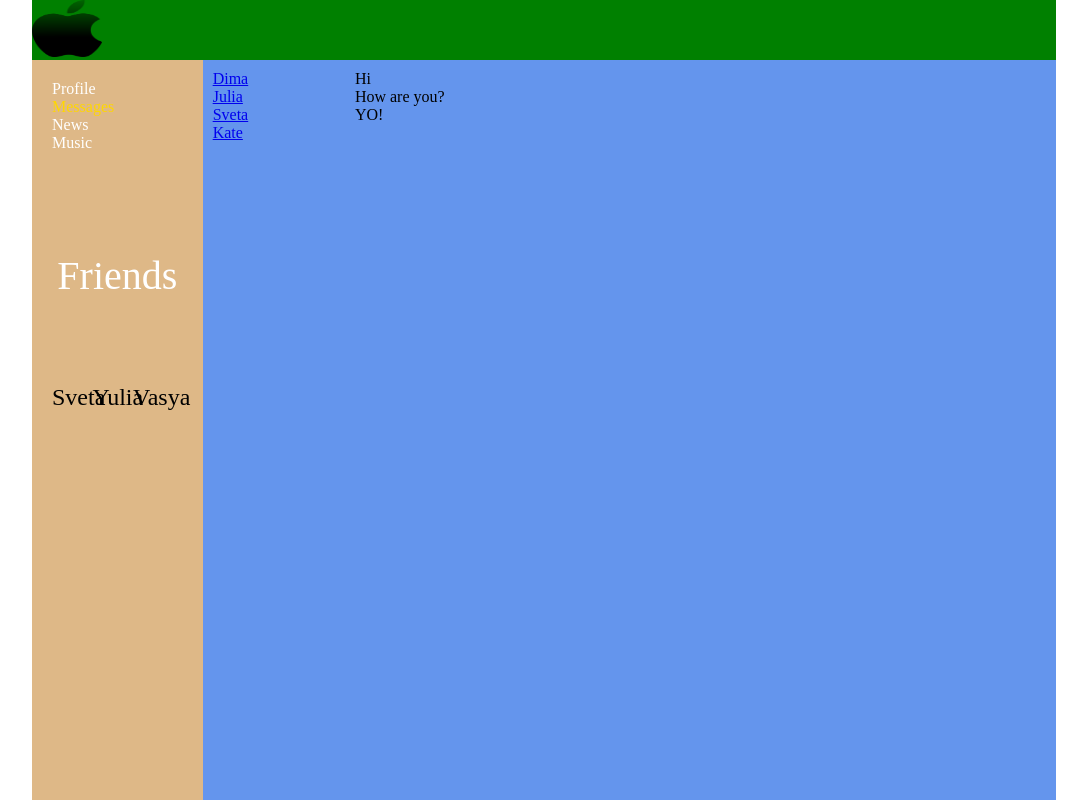
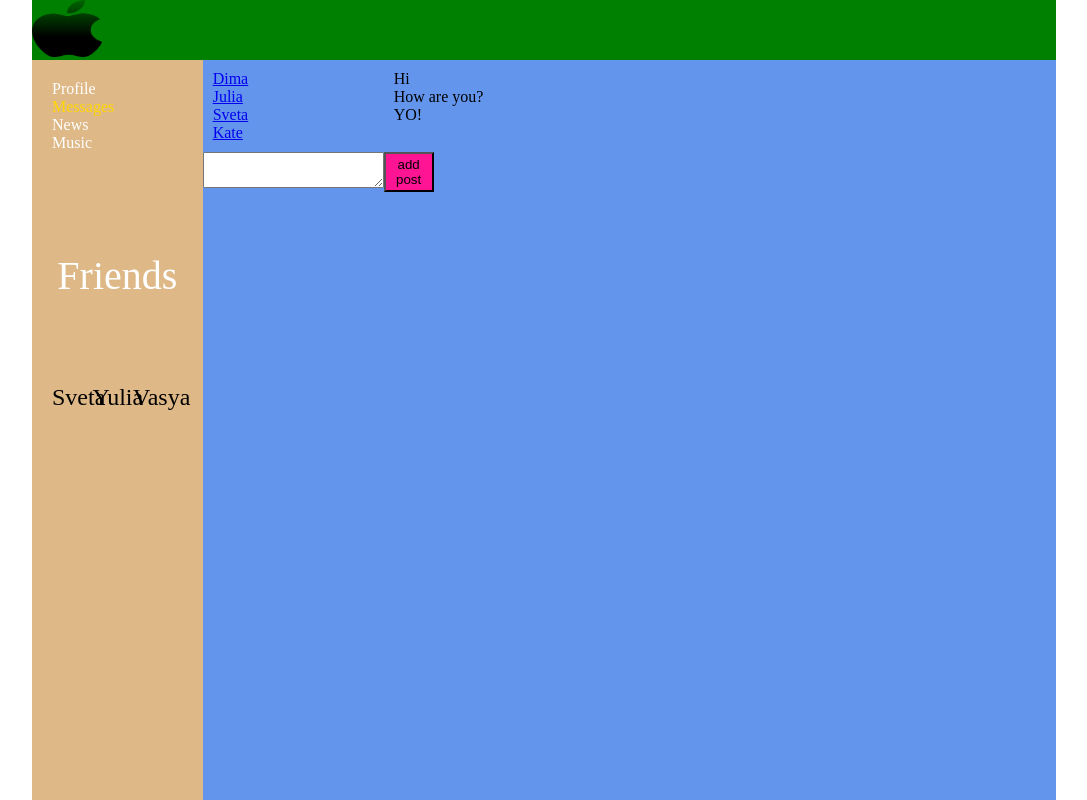
Before and after one commit to Alexandr1111/reactApp, a React (Create React App) app: page /dialogs in a window 1280 px wide. Shown: the whole page, without its empty margins (96-1183 px from the left). Built offline with nearby package versions, Linux system fonts and the light colour scheme.

Commit message:
onClick, ref, virtualDOM. Функция по props

```diff
--- a/src/components/App.js
+++ b/src/components/App.js
@@ -4,12 +4,12 @@ import Header from "./Header/Header";
 import NavBar from "./NavBar/NavBar";
 import Dialogs from "./Dialogs/Dialogs";
 import Profile from "./Profile/MyPosts/Profile";
-import Route from "react-router-dom/es/Route";
+import { Route } from "react-router-dom";
 import {BrowserRouter} from "react-router-dom";
 import Music from "./Music/Music";
 
 //Компонент рендярящий компонент
-let HightOrderComponent = () => <Profile />
+//let HightOrderComponent = () => <Profile />
 
 const App = (props) => {
 
@@ -24,9 +24,9 @@ const App = (props) => {
                 <div className='app-wrapper-content'>
                     {/* Можем сделать чтобы вызвался компонент в виде функции для передачи пропсов */}
                     {/*Получаем по пропсам данные*/}
-                    <Route path='/dialogs' render={ () => <Dialogs state={props.state} />} />
+                    <Route path='/dialogs' render={ () => <Dialogs state={props.state} addPost={props.addPost} />} />
                     {/* или так */}
-                    <Route path='/profile' component={ HightOrderComponent } />
+                    <Route path='/profile' render={ () => <Profile state={props.state} addPost={props.addPost} />} />
                     <Route path='/music' render={ () => <Music /> } />
                 </div>
 
--- a/src/components/Dialogs/Dialogs.jsx
+++ b/src/components/Dialogs/Dialogs.jsx
@@ -36,6 +36,13 @@ const Dialogs = (props) => {
 //         <DialogItem name={dialogsData[3].name} id={dialogsData[3].id} />
 //     ]
 
+    let messageRef = React.createRef();
+
+    let addMessage = () => {
+        let text = messageRef.current.value;
+        //alert(text);
+        props.addPost(text);
+    }
 
 
     let dialogsElements = props.state.dialogsData.map( d => <DialogItem name={d.name} id={d.id} /> );
@@ -53,6 +60,14 @@ const Dialogs = (props) => {
                 { messagesElements }
 
             </div>
+
+            <div>
+                <textarea ref={ messageRef }></textarea>
+            </div>
+            <div>
+                <button className={ s.forBtn } onClick={ addMessage } > add post </button>
+            </div>
+
         </div>
     )
 }
--- a/src/components/Dialogs/Dialogs.module.css
+++ b/src/components/Dialogs/Dialogs.module.css
@@ -15,3 +15,8 @@
 .messages .message{
 
 }
+.forBtn{
+    width: 50px;
+    height: 40px;
+    background: deeppink;
+}
--- a/src/components/Profile/MyPosts/Profile.jsx
+++ b/src/components/Profile/MyPosts/Profile.jsx
@@ -2,7 +2,18 @@ import React from "react";
 import s from './Profile.module.css';
 import Post from "./Post/Post";
 
-const Profile = () => {
+const Profile = (props) => {
+
+    //Создаем ссылку на какой-то элемент
+    let newPostElement = React.createRef();
+
+    let addPost = () => {
+        let text = newPostElement.current.value;//Берем значение поля textarea
+        //alert(text);
+        props.addPost(text);
+    }
+
+
     return(
         <div>
             My posts
@@ -12,6 +23,13 @@ const Profile = () => {
                 <Post />
                 <Post />
             </div>
+            <div>
+                {/*Говорим что ссылка привязвается сюда*/}
+                <textarea ref={ newPostElement }></textarea>
+            </div>
+            <div>
+                <button onClick={ addPost }>Add post</button>
+            </div>
         </div>
         )
 }
--- a/src/index.js
+++ b/src/index.js
@@ -1,7 +1,13 @@
+import ReactDOM from 'react-dom';
 import React from "react";
-import { render } from "react-dom";
 import App from "./components/App";
-import state from "./redux/state";
+import state, {addPost} from "./redux/state";
+import {BrowserRouter} from "react-router-dom";
 
+//addPost('POST FROM ADD POST()');
 
-render(<App state={ state } />, document.getElementById('root'));
+ReactDOM.render(
+    <BrowserRouter>
+        <App state={ state } addPost={addPost} />
+    </BrowserRouter>, document.getElementById('root')
+);
--- a/src/redux/state.js
+++ b/src/redux/state.js
@@ -21,4 +21,15 @@ let state = {
     ]
 }
 
+//Если пишем экспорт без default, то импорт будет вида { Точное название экпортируемого }
+export let addPost = (postMassage) =>{
+//Принимаем текст и пушим его в массив MessagesData под ключом id: 5 и message: полученный текст
+    let newPost = {
+        id: 4,
+        message: postMassage
+    };
+
+    state.messagesData.push(newPost);
+}
+
 export default state;
```
